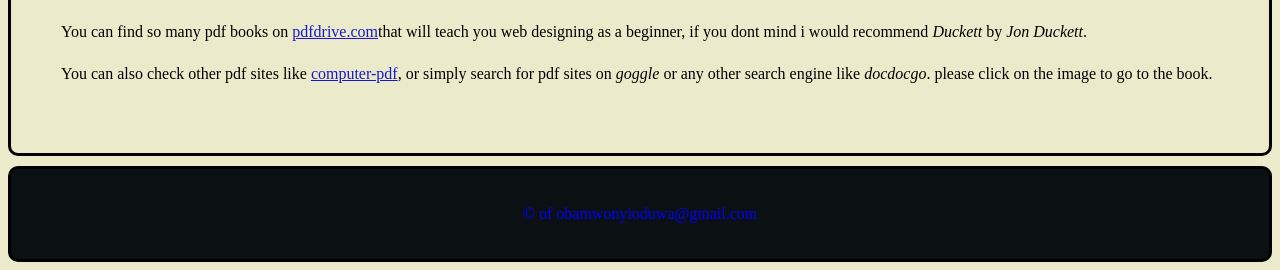
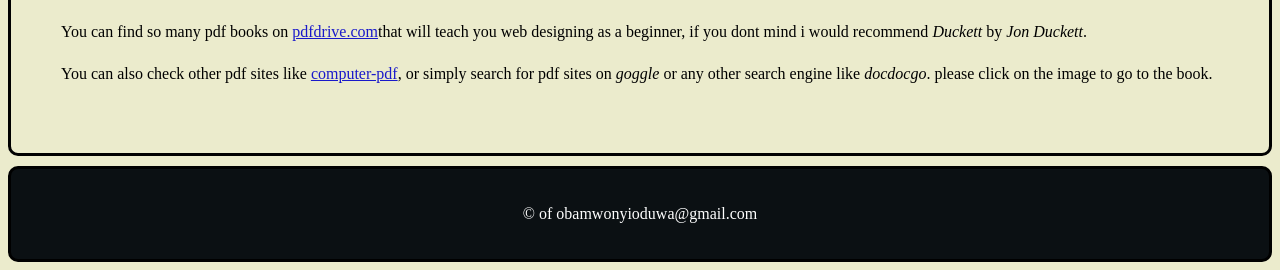
Before and after one commit to ObamwonyiDestiny/Destinyweb, a plain HTML site: page pages/pdf.html in a window 1280 px wide. Shown: the part 594-864 px from the top of the page. Drawn offline with Linux system fonts and the light colour scheme.

Commit message:
Update pdf.html

```diff
--- a/pages/pdf.html
+++ b/pages/pdf.html
@@ -43,7 +43,7 @@
 
              <div class="footer">
 
-                        <p style="text-align: center; color: blue">&#169; of obamwonyioduwa@gmail.com</p>
+                        <p style="text-align: center; color: white">&#169; of obamwonyioduwa@gmail.com</p>
 
 
                     </div>
```
